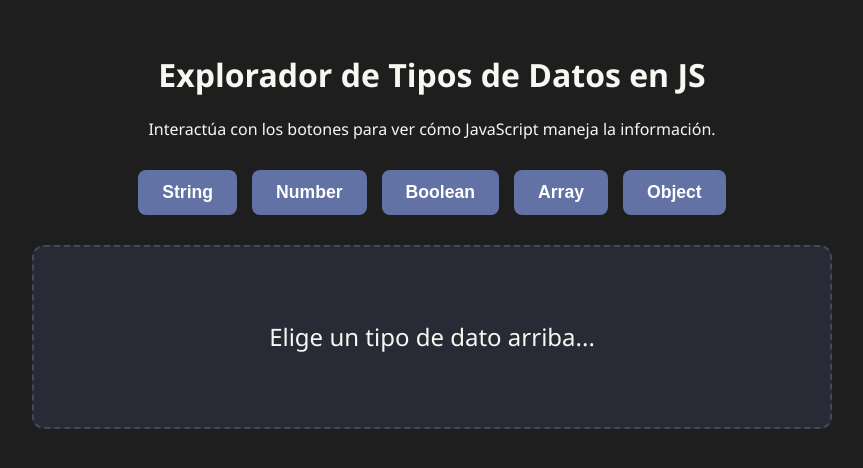
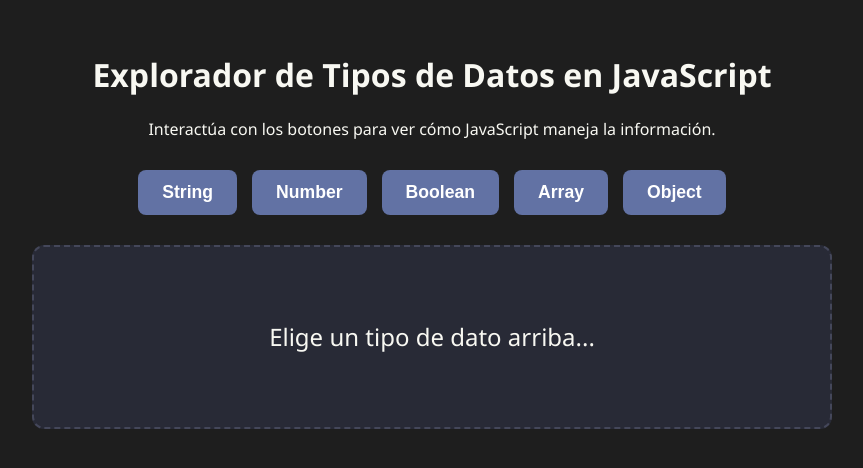
Before and after one commit to Caporal84/ultimatejs, a plain HTML site: page index.html in a window 1280 px wide. Shown: the whole page, without its empty margins (208-1071 px from the left). Drawn offline with Linux system fonts and the light colour scheme.

Commit message:
Cambios en el html y app.js para mejorar la presentación de los tipos de datos en JavaScript, incluyendo traducciones y ajustes de estilo.

```diff
--- a/index.html
+++ b/index.html
@@ -8,7 +8,7 @@
 </head>
 <body>
     <div class="container">
-        <h1>Explorador de Tipos de Datos en JS</h1>
+        <h1>Explorador de Tipos de Datos en JavaScript</h1>
         <p>Interactúa con los botones para ver cómo JavaScript maneja la información.</p>
 
         <div class="btn-group">
```
